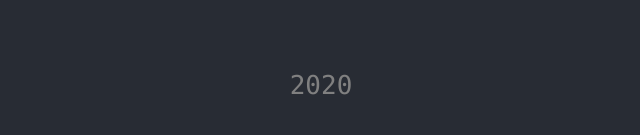
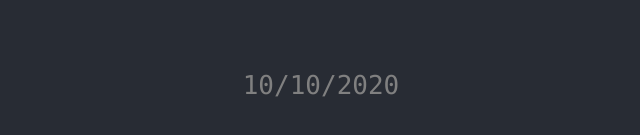
Before and after one commit to divcraft/react-express-test, a React (Create React App) app in the folder client/: page / in a window 1280 px wide. Shown: the part 397-532 px from the top of the page, without its empty margins (319-959 px from the left). Built offline with nearby package versions, Linux system fonts and the light colour scheme; no server answers.

Commit message:
add full date

```diff
--- a/client/src/App.js
+++ b/client/src/App.js
@@ -3,7 +3,7 @@ import './App.css';
 
 function App() {
   const [data, setData] = useState({})
-  const fullYear = new Date().getFullYear()
+  const date = new Date()
   useEffect(() => {
     fetch('/api')
       .then(response => response.json())
@@ -21,7 +21,7 @@ function App() {
         <h1>Hello world</h1>
         <div>{name} {surname}</div>
         <br />
-        <code style={{ color: 'gray' }}>{fullYear}</code>
+        <code style={{ color: 'gray' }}>{date.getDate()}/{date.getMonth() + 1}/{date.getFullYear()}</code>
       </header>
     </div>
   );
```
